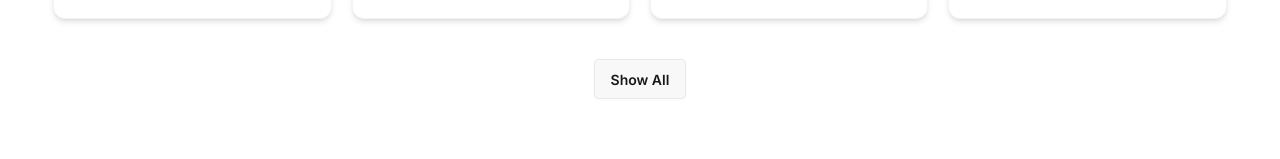
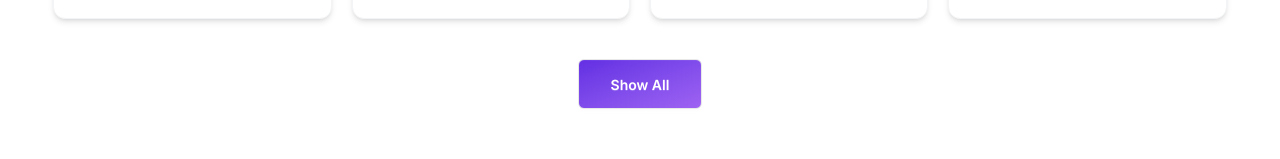
Before and after one commit to hasnatfahmidkhan/prodify, a React (Vite) app: page / in a window 1280 px wide. Shown: the part 2287-2446 px from the top of the page. Built offline with nearby package versions, Linux system fonts and the light colour scheme.

Commit message:
added button component

```diff
--- a/src/Components/AppCard/AppCard.jsx
+++ b/src/Components/AppCard/AppCard.jsx
@@ -4,7 +4,7 @@ const AppCard = ({ app }) => {
 
     const { ratingAvg, downloads, image, title } = app;
   return (
-    <div className="p-5 bg-base-100 shadow-md border border-gray-100 rounded-xl">
+    <div className="cursor-pointer hover:-translate-y-3 transition duration-300 p-5 bg-base-100 shadow-md border border-gray-100 rounded-xl">
       <figure>
         <img
           className="w-full object-center object-cover rounded-xl"
--- /dev/null
+++ b/src/Components/Button/Button.jsx
@@ -0,0 +1,15 @@
+import { Link, useNavigate } from "react-router";
+
+const Button = ({ text, route }) => {
+  const navigate = useNavigate();
+  return (
+    <button
+      onClick={() => navigate(route)}
+      className="btn bg-gradient-to-br from-[#632EE3] to-[#9F62F2] text-white font-semibold rounded-md px-8 py-6"
+    >
+      {text}
+    </button>
+  );
+};
+
+export default Button;
--- a/src/Pages/Home/Home.jsx
+++ b/src/Pages/Home/Home.jsx
@@ -2,6 +2,7 @@ import useAppData from "../../Hook/useAppData";
 import Banner from "../../Components/Banner/Banner";
 import AppCard from "../../Components/AppCard/AppCard";
 import Container from "../../Components/Container/Container";
+import Button from "../../Components/Button/Button";
 const Home = () => {
   const { apps } = useAppData("/trendingAppData.json");
 
@@ -38,7 +39,7 @@ const Home = () => {
             ))}
           </div>
           <div className="text-center">
-            <button className="btn ">Show All</button>
+            <Button text="Show All" route={"/apps"} />
           </div>
         </section>
       </Container>
```
